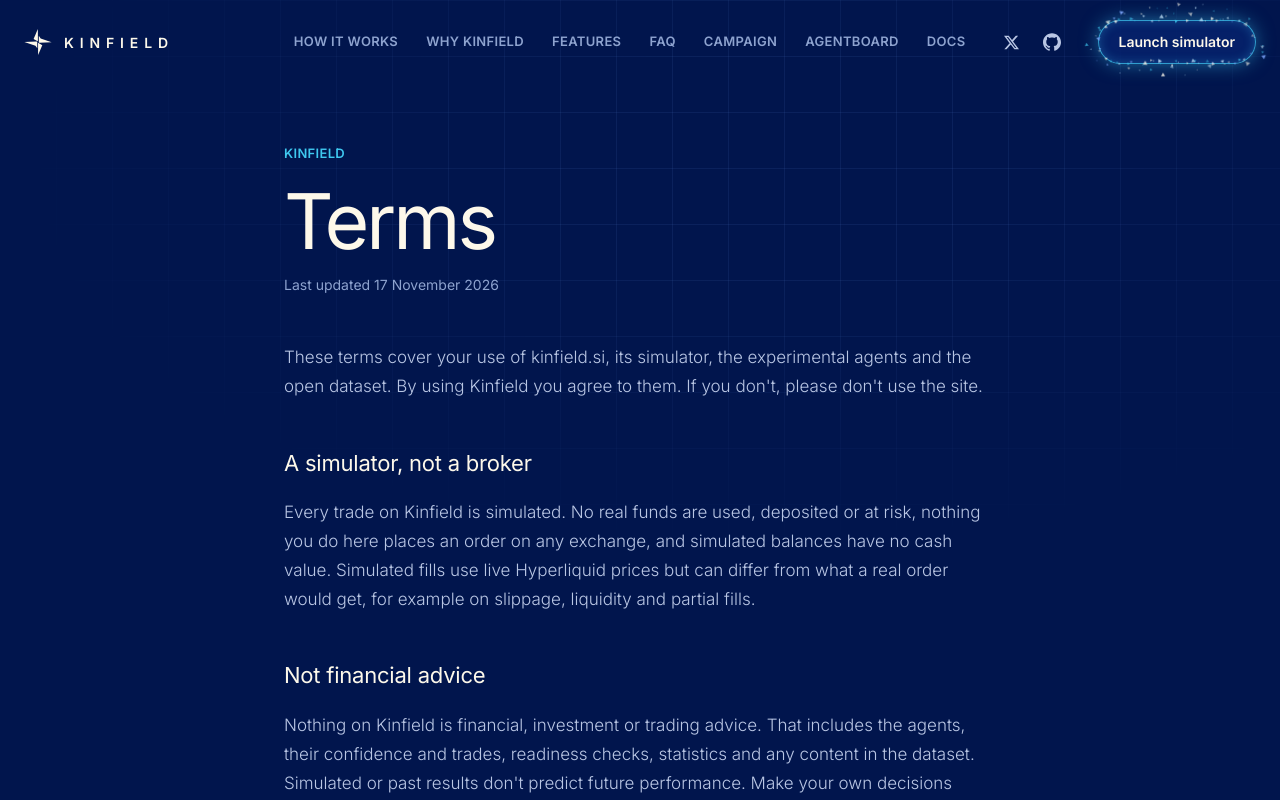
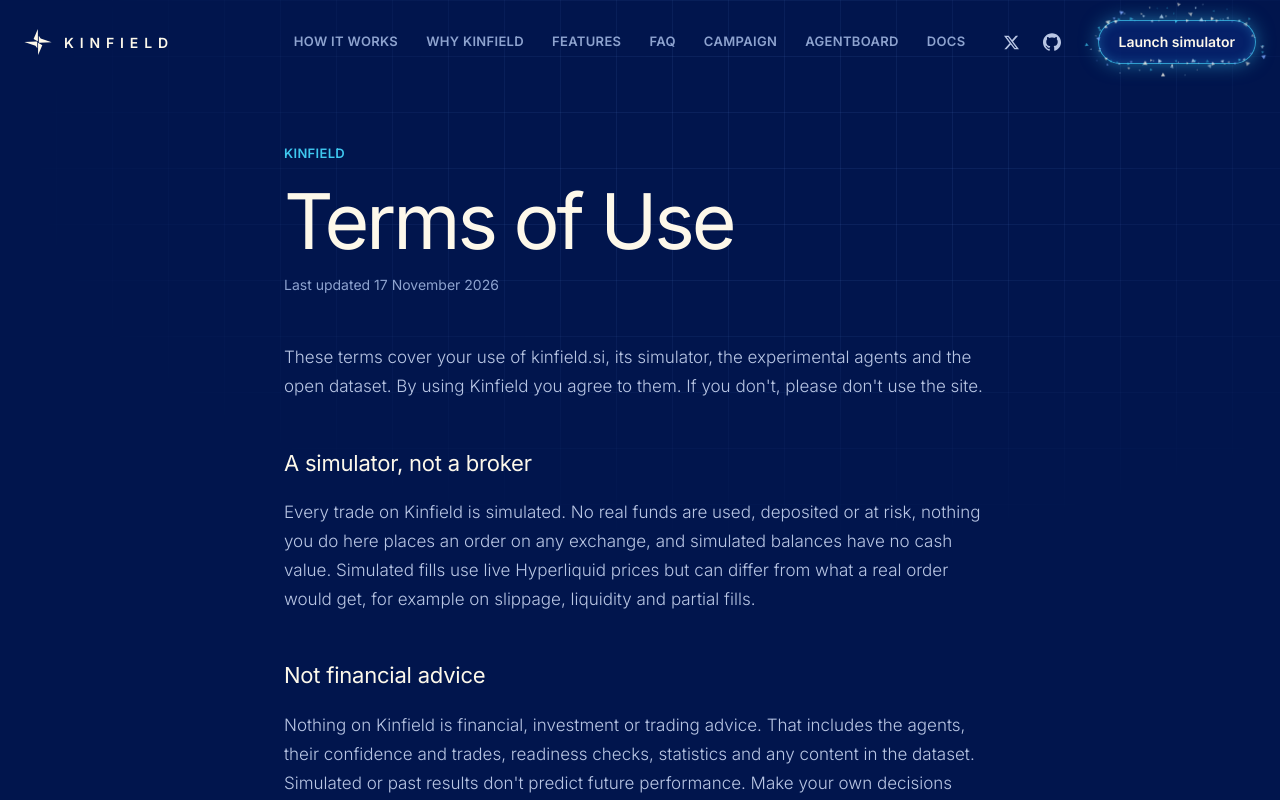
Before and after one commit to KinfieldLabs/KINFIELD, a Next.js app: page /terms in a window 1280 px wide. Shown: the top 800 px of the page. Built offline with nearby package versions, Linux system fonts and the light colour scheme.

Commit message:
Title the terms page Terms of Use

```diff
--- a/src/app/terms/page.tsx
+++ b/src/app/terms/page.tsx
@@ -5,7 +5,7 @@ import { LegalPage } from "@/components/LegalPage";
 
 export const metadata: Metadata = pageMeta(
   "/terms",
-  "Terms · Kinfield",
+  "Terms of Use · Kinfield",
   "The terms for using Kinfield's paper trading simulator, its agents and its open dataset.",
 );
 
@@ -13,7 +13,7 @@ const EMAIL = "kinfieldlabs@proton.me";
 
 export default function TermsPage() {
   return (
-    <LegalPage title="Terms" updated="17 November 2026">
+    <LegalPage title="Terms of Use" updated="17 November 2026">
       <p>
         These terms cover your use of kinfield.si, its simulator, the experimental agents and the open dataset. By
         using Kinfield you agree to them. If you don&apos;t, please don&apos;t use the site.
```
